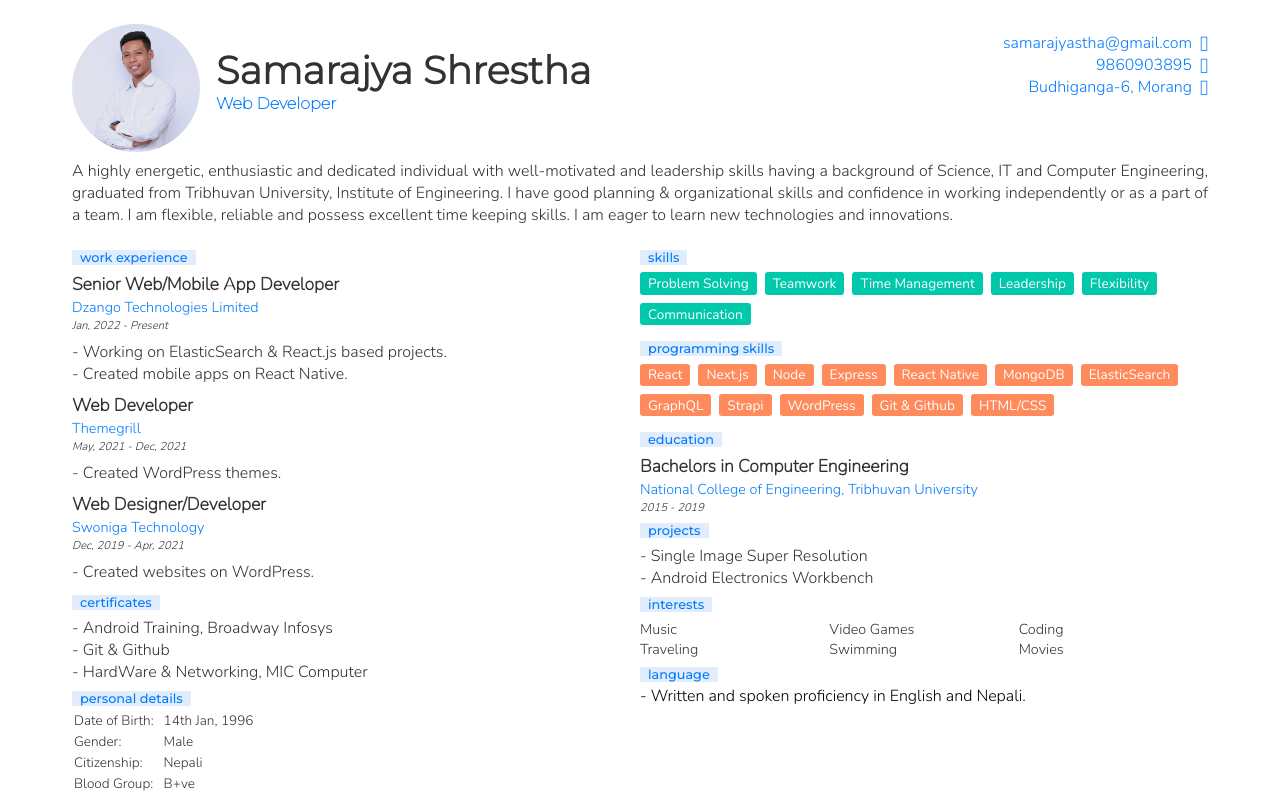
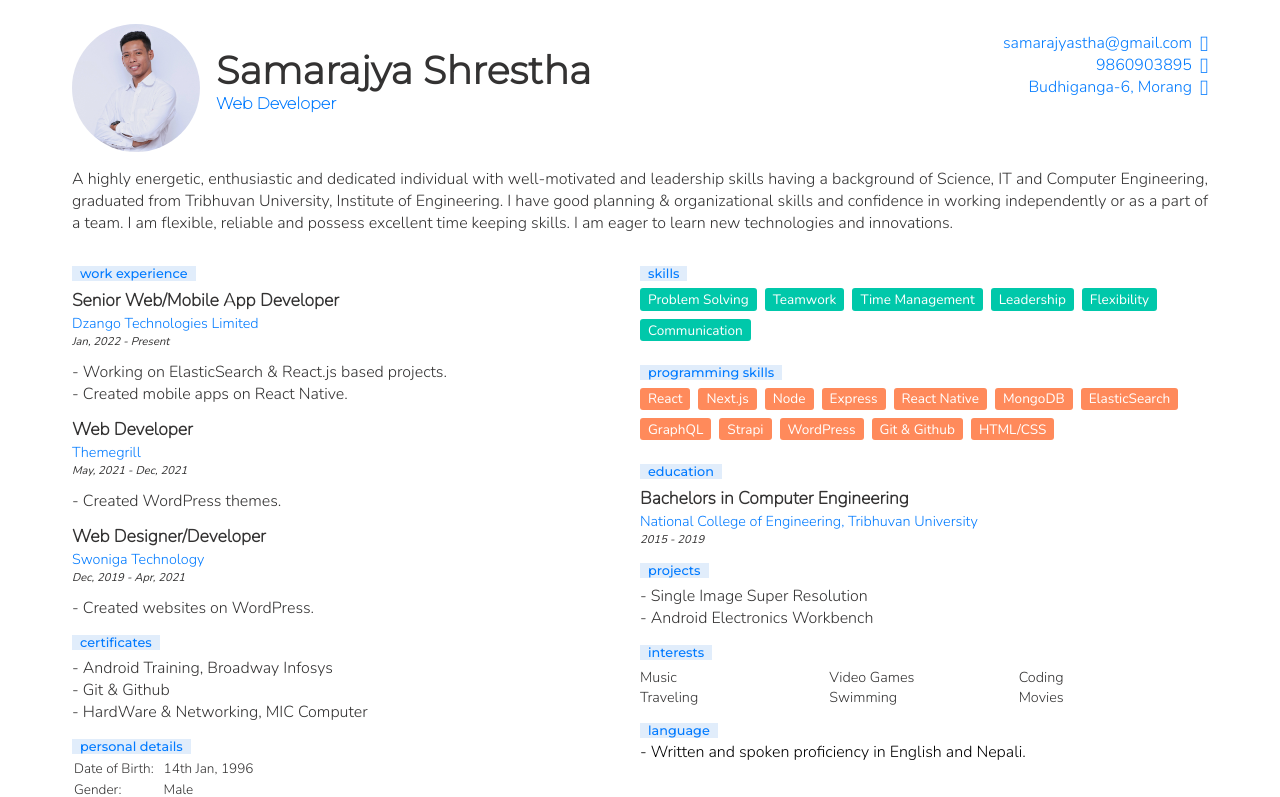
Before and after one commit to samarajyastha/portfolio, a React (Create React App) app: page / in a window 1280 px wide. Shown: the top 797 px of the page. Built offline with nearby package versions, Linux system fonts and the light colour scheme.

Commit message:
fix: styling

```diff
--- a/src/styles/Component.styles.ts
+++ b/src/styles/Component.styles.ts
@@ -18,6 +18,7 @@ const BaseStylesExperienceEducation = css`
   span {
     color: ${palette.primaryTextColor};
     display: block;
+    font-family: "NunitoRegular";
     font-size: 0.7rem;
     font-style: italic;
   }
@@ -42,6 +43,8 @@ const BaseStylesList = css`
 `;
 
 export const StyledDescription = styled.section`
+  margin: 1rem 0 0.5rem;
+
   p {
     color: ${palette.primaryTextColor};
     text-align: justify;
--- a/src/styles/Layout.styles.ts
+++ b/src/styles/Layout.styles.ts
@@ -16,6 +16,11 @@ export const StyledPortfolio = styled.div`
   }
 
   div div {
-    margin: 0.25rem 0;
+    margin: 0.25rem 0 0.75rem;
+  }
+
+  @media (max-width: 768px) {
+    display: flex;
+    flex-direction: column;
   }
 `;
```
